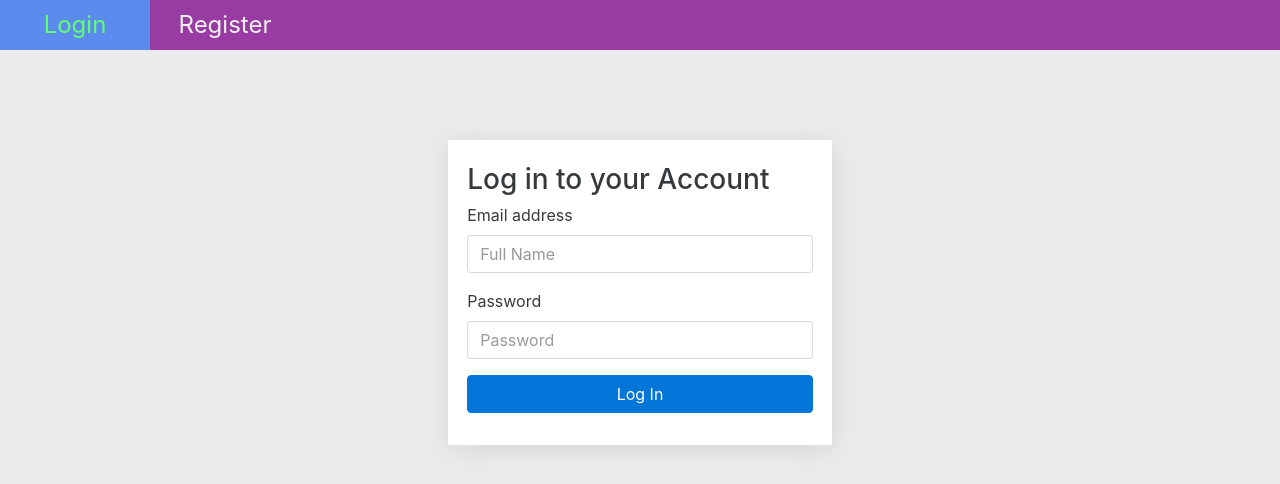
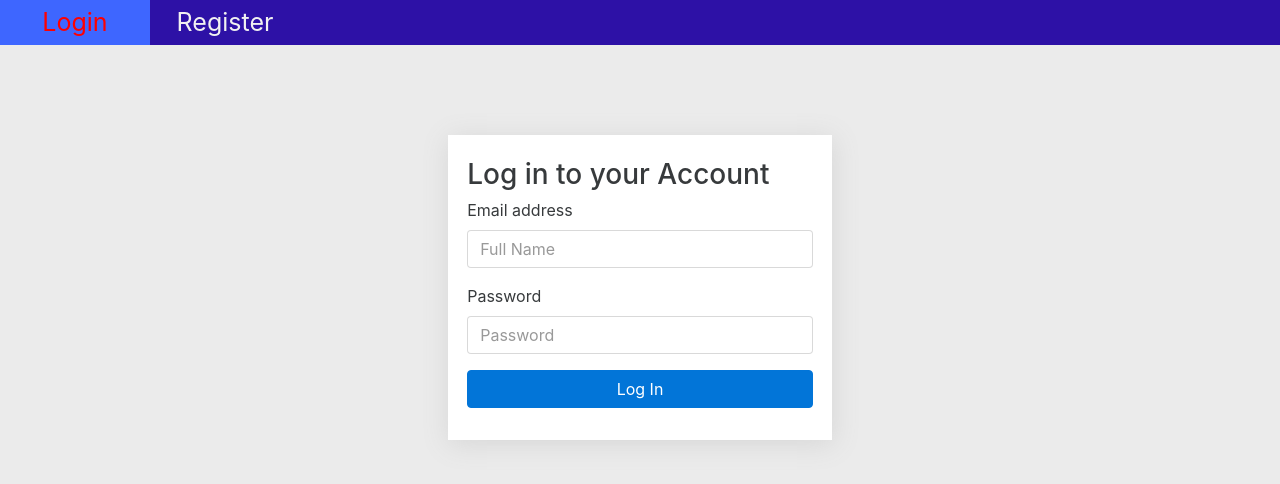
Before and after one commit to UETCampathon/Campathon, a React (Create React App) app: page /login in a window 1280 px wide. Shown: the top 484 px of the page. Built offline with nearby package versions, Linux system fonts and the light colour scheme; no server answers.

Commit message:
change-style

```diff
--- a/src/NavBar.js
+++ b/src/NavBar.js
@@ -19,9 +19,9 @@ class NavBar extends Component {
             return (
                 <div id="listNav">
                     <ul>
-                        <li><a className="style"><Link to="/" >Home</Link></a></li>
+                        <li className="Home"><a className="style"><Link to="/" >Home</Link></a></li>
                         <li><a className="style"><Link to="/library" >Library</Link></a></li>
-                        <li><a className="style" onClick={this.props.logout}>Logout</a></li>
+                        <li className="Logout"><a className="style" onClick={this.props.logout}>Logout</a></li>
                     </ul>
                 </div>
             )
--- a/src/StyleNav.css
+++ b/src/StyleNav.css
@@ -6,13 +6,13 @@
     color: #f1f1f1;
     display: inline-table;
     width:150px;
-    height: 50px;
-    line-height: 50px;
-    font-size: 24px;
+    height: 45px;
+    line-height: 45px;
+    font-size: 25px;
 }
 #listNav ul {
     list-style-type: none;
-    background: #983ca3;
+    background: rgba(35, 6, 163, 0.95);
 }
 
 #listNav ul li a{
@@ -22,9 +22,15 @@
     text-decoration: none;
     text-align: center;
     border: none;
+    margin-bottom: 0;
 }
+
 #listNav ul li a:hover{
-    color: #63ff72;
-    background: #5b8bee;
+    color: red ;
+    background: #3e66ff;
+}
 
+
+.Logout{
+    float: right;
 }
```
